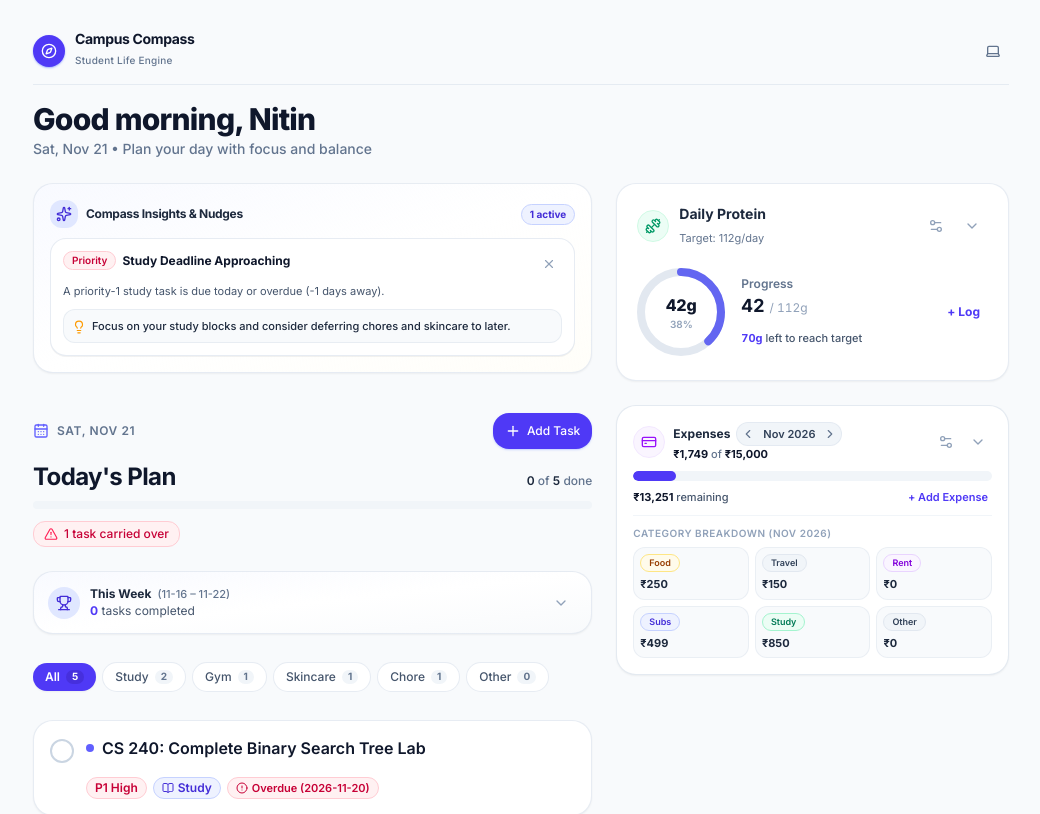
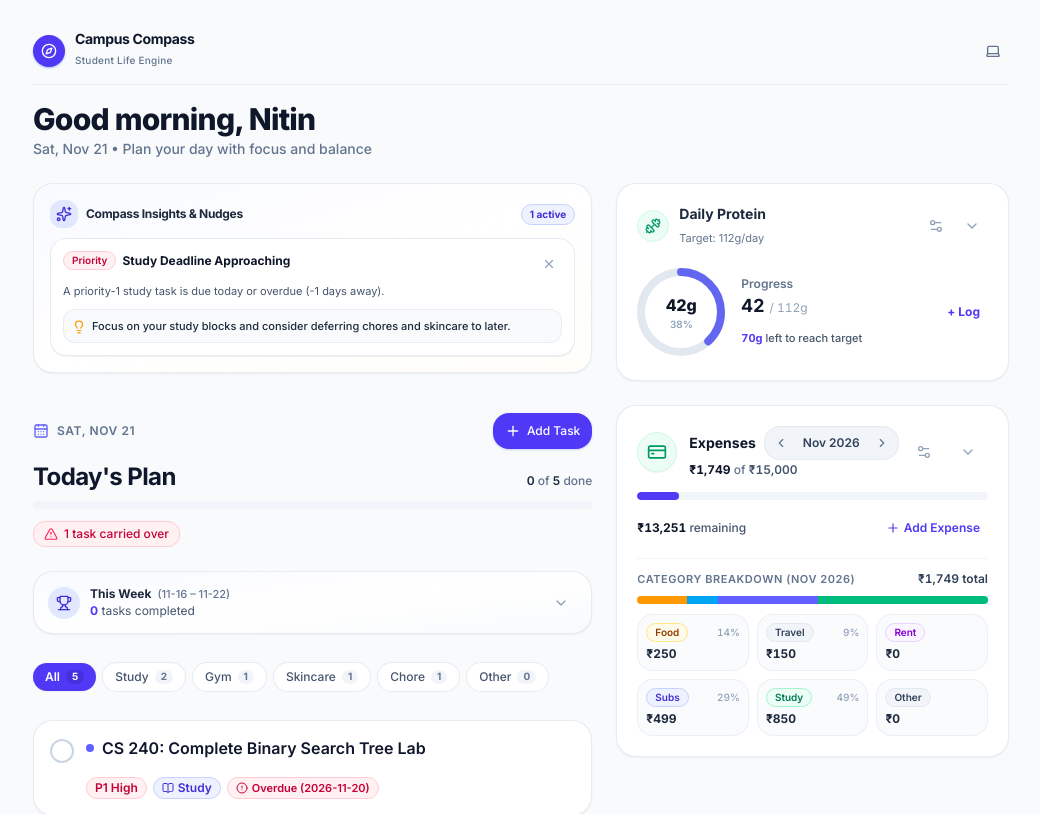
Before and after one commit to nitinbhhardwaj/campus-compass, a React (Vite) app: page / in a window 1280 px wide. Shown: the top 814 px of the page, without its empty margins (119-1159 px from the left). Built offline with nearby package versions, Linux system fonts and the light colour scheme.

Commit message:
feat(ui): redesign expense card with segmented breakdown, tabular numerals, and budget alert badges

```diff
--- a/src/features/expenses/components/ExpenseCard.tsx
+++ b/src/features/expenses/components/ExpenseCard.tsx
@@ -3,6 +3,8 @@ import { Expense, ExpenseCategory, CreateExpenseDTO } from '../types/expense';
 import { BudgetStatus, CategoryWarning, formatPaiseToRupees } from '../logic/expenseLogic';
 import { Card } from '../../../components/Card';
 import { Badge, BadgeProps } from '../../../components/Badge';
+import { ProgressBar } from '../../../components/ProgressBar';
+import { IconButton } from '../../../components/IconButton';
 import { ExpenseForm } from './ExpenseForm';
 import { ExpenseList } from './ExpenseList';
 import {
@@ -14,6 +16,7 @@ import {
   ChevronUp,
   AlertTriangle,
   AlertOctagon,
+  Plus,
 } from 'lucide-react';
 
 interface ExpenseCardProps {
@@ -37,14 +40,14 @@ interface ExpenseCardProps {
 
 const CATEGORY_CONFIG: Record<
   ExpenseCategory,
-  { label: string; variant: BadgeProps['variant'] }
+  { label: string; variant: BadgeProps['variant']; barColor: string; dotColor: string }
 > = {
-  food: { label: 'Food', variant: 'amber' },
-  travel: { label: 'Travel', variant: 'slate' },
-  rent: { label: 'Rent', variant: 'purple' },
-  subscriptions: { label: 'Subs', variant: 'indigo' },
-  study: { label: 'Study', variant: 'emerald' },
-  other: { label: 'Other', variant: 'slate' },
+  food: { label: 'Food', variant: 'amber', barColor: 'bg-amber-500', dotColor: 'bg-amber-500' },
+  travel: { label: 'Travel', variant: 'slate', barColor: 'bg-sky-500', dotColor: 'bg-sky-500' },
+  rent: { label: 'Rent', variant: 'purple', barColor: 'bg-purple-500', dotColor: 'bg-purple-500' },
+  subscriptions: { label: 'Subs', variant: 'indigo', barColor: 'bg-indigo-500', dotColor: 'bg-indigo-500' },
+  study: { label: 'Study', variant: 'emerald', barColor: 'bg-emerald-500', dotColor: 'bg-emerald-500' },
+  other: { label: 'Other', variant: 'slate', barColor: 'bg-slate-400', dotColor: 'bg-slate-400' },
 };
 
 export const ExpenseCard: React.FC<ExpenseCardProps> = ({
@@ -72,135 +75,150 @@ export const ExpenseCard: React.FC<ExpenseCardProps> = ({
       ? 'bg-rose-500'
       : status === 'warning'
       ? 'bg-amber-500'
-      : 'bg-indigo-600';
+      : 'bg-indigo-600 dark:bg-indigo-500';
 
   return (
-    <Card className="p-4 mb-4 bg-white border-slate-200/90 shadow-xs">
-      {/* Top Header: Title, Month Navigation, Settings */}
-      <div className="flex items-center justify-between mb-2">
-        <div className="flex items-center gap-2">
-          <div className="w-8 h-8 rounded-xl bg-purple-50 text-purple-600 flex items-center justify-center flex-shrink-0 border border-purple-100">
-            <CreditCard className="w-4 h-4" />
+    <Card className="p-4 sm:p-5 mb-4">
+      {/* Top Header: Title, Month Navigation, Settings & Toggle */}
+      <div className="flex items-center justify-between mb-3.5">
+        <div className="flex items-center gap-3">
+          <div className="w-10 h-10 rounded-2xl bg-emerald-50 dark:bg-emerald-950/40 text-emerald-600 dark:text-emerald-400 flex items-center justify-center flex-shrink-0 border border-emerald-100 dark:border-emerald-900/40 shadow-2xs">
+            <CreditCard className="w-5 h-5" />
           </div>
           <div>
-            <div className="flex items-center gap-1.5">
-              <span className="text-xs font-bold text-slate-800">Expenses</span>
-              {/* Month Navigator */}
-              <div className="inline-flex items-center bg-slate-100 rounded-lg p-0.5 border border-slate-200/80">
+            <div className="flex items-center gap-2">
+              <span className="text-sm font-bold text-slate-900 dark:text-slate-100">
+                Expenses
+              </span>
+              {/* Clean Month Navigator with accessible touch targets */}
+              <div className="inline-flex items-center bg-slate-100 dark:bg-slate-800 rounded-xl p-0.5 border border-slate-200/80 dark:border-slate-700/80">
                 <button
                   type="button"
                   onClick={onPreviousMonth}
-                  className="p-0.5 text-slate-500 hover:text-slate-800 rounded hover:bg-white transition-all cursor-pointer focus:outline-none focus:ring-1 focus:ring-indigo-500"
+                  className="w-7 h-7 flex items-center justify-center text-slate-500 dark:text-slate-400 hover:text-slate-900 dark:hover:text-slate-100 rounded-lg hover:bg-white dark:hover:bg-slate-700 transition-colors cursor-pointer focus:outline-none focus:ring-2 focus:ring-indigo-500"
                   aria-label="Previous month"
                 >
                   <ChevronLeft className="w-3.5 h-3.5" />
                 </button>
-                <span className="text-[11px] font-semibold text-slate-700 px-1.5">
+                <span className="text-xs font-semibold text-slate-700 dark:text-slate-300 px-2">
                   {selectedMonthDisplay}
                 </span>
                 <button
                   type="button"
                   onClick={onNextMonth}
-                  className="p-0.5 text-slate-500 hover:text-slate-800 rounded hover:bg-white transition-all cursor-pointer focus:outline-none focus:ring-1 focus:ring-indigo-500"
+                  className="w-7 h-7 flex items-center justify-center text-slate-500 dark:text-slate-400 hover:text-slate-900 dark:hover:text-slate-100 rounded-lg hover:bg-white dark:hover:bg-slate-700 transition-colors cursor-pointer focus:outline-none focus:ring-2 focus:ring-indigo-500"
                   aria-label="Next month"
                 >
                   <ChevronRight className="w-3.5 h-3.5" />
                 </button>
               </div>
             </div>
-            <div className="text-[11px] text-slate-500 font-medium">
-              <span className="font-bold text-slate-900">{formatPaiseToRupees(totalSpentPaise)}</span> of{' '}
-              <span className="font-bold text-slate-900">{formatPaiseToRupees(monthlyBudgetPaise)}</span>
+
+            <div className="text-xs text-slate-500 dark:text-slate-400 font-medium mt-0.5">
+              <span className="font-bold text-slate-900 dark:text-slate-100 tabular-nums">
+                {formatPaiseToRupees(totalSpentPaise)}
+              </span>{' '}
+              of{' '}
+              <span className="font-semibold text-slate-600 dark:text-slate-400 tabular-nums">
+                {formatPaiseToRupees(monthlyBudgetPaise)}
+              </span>
             </div>
           </div>
         </div>
 
         <div className="flex items-center gap-1">
-          <button
-            type="button"
+          <IconButton
+            variant="ghost"
+            size="md"
             onClick={onOpenSettings}
-            className="p-1.5 text-slate-400 hover:text-slate-600 rounded-lg hover:bg-slate-100 transition-colors cursor-pointer focus:outline-none focus:ring-2 focus:ring-indigo-500"
-            aria-label="Budget settings"
+            aria-label="Monthly budget settings"
+            className="text-slate-400 hover:text-slate-700 dark:text-slate-500 dark:hover:text-slate-200"
           >
             <Settings2 className="w-4 h-4" />
-          </button>
-          <button
-            type="button"
+          </IconButton>
+          <IconButton
+            variant="ghost"
+            size="md"
             onClick={() => setIsExpanded(!isExpanded)}
-            className="p-1.5 text-slate-400 hover:text-slate-600 rounded-lg hover:bg-slate-100 transition-colors cursor-pointer focus:outline-none focus:ring-2 focus:ring-indigo-500"
-            aria-expanded={isExpanded}
             aria-label={isExpanded ? 'Collapse expenses details' : 'Expand expenses details'}
+            className="text-slate-400 hover:text-slate-700 dark:text-slate-500 dark:hover:text-slate-200"
           >
             {isExpanded ? <ChevronUp className="w-4 h-4" /> : <ChevronDown className="w-4 h-4" />}
-          </button>
+          </IconButton>
         </div>
       </div>
 
-      {/* Progress Bar */}
-      <div className="w-full bg-slate-100 h-2.5 rounded-full overflow-hidden mb-2">
-        <div
-          className={`h-full rounded-full transition-all duration-300 ease-out ${progressBarColor}`}
-          style={{ width: `${Math.min(100, usedPercent)}%` }}
+      {/* Spent vs Budget Progress Bar (shifts color at 80% and 100%) */}
+      <div className="mb-2.5">
+        <ProgressBar
+          percent={usedPercent}
+          color={progressBarColor}
         />
       </div>
 
       {/* Status Line */}
-      <div className="flex items-center justify-between text-[11px] mb-2">
+      <div className="flex items-center justify-between text-xs mb-3">
         <div>
           {status === 'over' ? (
-            <span className="inline-flex items-center gap-1 font-bold text-rose-700 bg-rose-50 px-2 py-0.5 rounded-full border border-rose-200">
-              <AlertOctagon className="w-3 h-3 text-rose-600" />
+            <span className="inline-flex items-center gap-1.5 font-bold text-rose-700 dark:text-rose-400 bg-rose-50 dark:bg-rose-950/50 px-2.5 py-0.5 rounded-full border border-rose-200 dark:border-rose-900/60 tabular-nums">
+              <AlertOctagon className="w-3.5 h-3.5 text-rose-600 dark:text-rose-400" />
               Over budget ({usedPercent}%)
             </span>
           ) : status === 'warning' ? (
-            <span className="inline-flex items-center gap-1 font-bold text-amber-700 bg-amber-50 px-2 py-0.5 rounded-full border border-amber-200">
-              <AlertTriangle className="w-3 h-3 text-amber-600" />
+            <span className="inline-flex items-center gap-1.5 font-bold text-amber-700 dark:text-amber-400 bg-amber-50 dark:bg-amber-950/50 px-2.5 py-0.5 rounded-full border border-amber-200 dark:border-amber-900/60 tabular-nums">
+              <AlertTriangle className="w-3.5 h-3.5 text-amber-600 dark:text-amber-400" />
               {usedPercent}% used (Warning)
             </span>
           ) : (
-            <span className="font-medium text-slate-600">
-              <strong className="text-slate-900 font-bold">{formatPaiseToRupees(remainingBudgetPaise)}</strong> remaining
+            <span className="font-medium text-slate-600 dark:text-slate-400">
+              <strong className="text-slate-900 dark:text-slate-100 font-bold tabular-nums">
+                {formatPaiseToRupees(remainingBudgetPaise)}
+              </strong>{' '}
+              remaining
             </span>
           )}
         </div>
 
+        {!isExpanded && (
           <button
             type="button"
             onClick={() => {
               setIsExpanded(true);
               setActiveTab('add');
             }}
-          className="font-semibold text-indigo-600 hover:text-indigo-700 cursor-pointer focus:outline-none focus:ring-2 focus:ring-indigo-500 rounded px-1"
+            className="inline-flex items-center gap-1 text-xs font-semibold text-indigo-600 dark:text-indigo-400 hover:text-indigo-700 dark:hover:text-indigo-300 cursor-pointer focus:outline-none focus:ring-2 focus:ring-indigo-500 rounded-lg px-2 py-1 transition-colors min-h-[36px]"
           >
-          {isExpanded ? '' : '+ Add Expense'}
+            <Plus className="w-3.5 h-3.5" />
+            <span>Add Expense</span>
           </button>
+        )}
       </div>
 
       {/* Warning Message Alerts (at >= 80% overall or in specific categories) */}
       {(status === 'warning' || status === 'over' || categoryWarnings.length > 0) && (
-        <div className="flex flex-col gap-1.5 my-2.5">
+        <div className="flex flex-col gap-2 my-3">
           {status === 'warning' && (
-            <div className="p-2.5 rounded-xl bg-amber-50/80 border border-amber-200 text-amber-900 text-xs flex items-center gap-2">
-              <AlertTriangle className="w-4 h-4 text-amber-600 flex-shrink-0" />
+            <div className="p-2.5 rounded-xl bg-amber-50/90 dark:bg-amber-950/40 border border-amber-200 dark:border-amber-900/50 text-amber-900 dark:text-amber-200 text-xs flex items-center gap-2">
+              <AlertTriangle className="w-4 h-4 text-amber-600 dark:text-amber-400 flex-shrink-0" />
               <span>You've used {usedPercent}% of your overall monthly budget.</span>
             </div>
           )}
           {status === 'over' && (
-            <div className="p-2.5 rounded-xl bg-rose-50/80 border border-rose-200 text-rose-900 text-xs flex items-center gap-2">
-              <AlertOctagon className="w-4 h-4 text-rose-600 flex-shrink-0" />
-              <span>You've exceeded your monthly budget by {formatPaiseToRupees(totalSpentPaise - monthlyBudgetPaise)}.</span>
+            <div className="p-2.5 rounded-xl bg-rose-50/90 dark:bg-rose-950/40 border border-rose-200 dark:border-rose-900/50 text-rose-900 dark:text-rose-200 text-xs flex items-center gap-2">
+              <AlertOctagon className="w-4 h-4 text-rose-600 dark:text-rose-400 flex-shrink-0" />
+              <span>You've exceeded your monthly budget by <span className="tabular-nums font-bold">{formatPaiseToRupees(totalSpentPaise - monthlyBudgetPaise)}</span>.</span>
             </div>
           )}
           {categoryWarnings.map((w) => (
             <div
               key={w.category}
-              className="p-2 rounded-xl bg-amber-50/60 border border-amber-200/80 text-amber-800 text-[11px] flex items-center justify-between"
+              className="p-2 rounded-xl bg-amber-50/70 dark:bg-amber-950/30 border border-amber-200/80 dark:border-amber-900/40 text-amber-900 dark:text-amber-300 text-xs flex items-center justify-between"
             >
               <div className="flex items-center gap-1.5">
-                <AlertTriangle className="w-3.5 h-3.5 text-amber-600" />
+                <AlertTriangle className="w-3.5 h-3.5 text-amber-600 dark:text-amber-400 flex-shrink-0" />
                 <span>You've used {w.percent}% of your {w.category} budget</span>
               </div>
-              <span className="font-bold">
+              <span className="font-bold tabular-nums">
                 {formatPaiseToRupees(w.spentPaise)} / {formatPaiseToRupees(w.budgetPaise)}
               </span>
             </div>
@@ -208,26 +226,57 @@ export const ExpenseCard: React.FC<ExpenseCardProps> = ({
         </div>
       )}
 
-      {/* Month Category Breakdown Summary */}
-      <div className="mt-2.5 pt-2.5 border-t border-slate-100">
-        <div className="text-[10px] font-semibold text-slate-400 mb-1.5 uppercase tracking-wider">
+      {/* Category Breakdown with Segmented Bar and Badges */}
+      <div className="mt-3 pt-3 border-t border-slate-100 dark:border-slate-800">
+        <div className="flex items-center justify-between mb-2">
+          <span className="text-[11px] font-semibold text-slate-500 dark:text-slate-400 uppercase tracking-wider">
             Category Breakdown ({selectedMonthDisplay})
+          </span>
+          <span className="text-xs font-semibold text-slate-700 dark:text-slate-300 tabular-nums">
+            {formatPaiseToRupees(totalSpentPaise)} total
+          </span>
         </div>
-        <div className="grid grid-cols-3 gap-1.5">
+
+        {/* Segmented Color Bar */}
+        {totalSpentPaise > 0 && (
+          <div className="w-full h-2 rounded-full overflow-hidden flex bg-slate-100 dark:bg-slate-800 mb-2.5">
+            {(Object.keys(CATEGORY_CONFIG) as ExpenseCategory[]).map((cat) => {
+              const amount = categoryTotals[cat] || 0;
+              if (amount <= 0) return null;
+              const pct = (amount / totalSpentPaise) * 100;
+              return (
+                <div
+                  key={cat}
+                  className={`h-full ${CATEGORY_CONFIG[cat].barColor} transition-all duration-300`}
+                  style={{ width: `${pct}%` }}
+                  title={`${CATEGORY_CONFIG[cat].label}: ${formatPaiseToRupees(amount)} (${Math.round(pct)}%)`}
+                />
+              );
+            })}
+          </div>
+        )}
+
+        {/* Category Cards with Badges and Tabular Numerals */}
+        <div className="grid grid-cols-2 sm:grid-cols-3 gap-2">
           {(Object.keys(CATEGORY_CONFIG) as ExpenseCategory[]).map((cat) => {
             const meta = CATEGORY_CONFIG[cat];
             const amount = categoryTotals[cat] || 0;
             return (
               <div
                 key={cat}
-                className="flex flex-col p-1.5 rounded-lg bg-slate-50 border border-slate-200/60"
+                className="flex flex-col p-2 rounded-xl bg-slate-50/70 dark:bg-slate-800/40 border border-slate-200/60 dark:border-slate-700/50"
               >
                 <div className="flex items-center justify-between">
-                  <Badge variant={meta.variant} className="text-[9px] px-1 py-0">
+                  <Badge variant={meta.variant} className="text-[10px] px-1.5 py-0.5">
                     {meta.label}
                   </Badge>
+                  {totalSpentPaise > 0 && amount > 0 && (
+                    <span className="text-[10px] font-medium text-slate-400 dark:text-slate-500 tabular-nums">
+                      {Math.round((amount / totalSpentPaise) * 100)}%
+                    </span>
+                  )}
                 </div>
-                <span className="text-[11px] font-bold text-slate-800 mt-1 truncate">
+                <span className="text-xs font-bold text-slate-800 dark:text-slate-200 mt-1 tabular-nums truncate">
                   {formatPaiseToRupees(amount)}
                 </span>
               </div>
@@ -238,18 +287,18 @@ export const ExpenseCard: React.FC<ExpenseCardProps> = ({
 
       {/* Expanded Accordion: Add Expense & Month History */}
       {isExpanded && (
-        <div className="mt-3 pt-3 border-t border-slate-100 animate-in fade-in duration-150">
+        <div className="mt-4 pt-4 border-t border-slate-100 dark:border-slate-800 animate-in fade-in duration-150">
           {/* Sub-tab switcher */}
-          <div className="flex rounded-xl bg-slate-100 p-0.5 mb-3" role="tablist">
+          <div className="flex rounded-xl bg-slate-100 dark:bg-slate-800/80 p-0.5 mb-3" role="tablist">
             <button
               type="button"
               role="tab"
               aria-selected={activeTab === 'add'}
               onClick={() => setActiveTab('add')}
-              className={`flex-1 py-1.5 text-xs font-semibold rounded-lg text-center transition-all cursor-pointer ${
+              className={`flex-1 py-1.5 text-xs font-semibold rounded-lg text-center transition-all cursor-pointer min-h-[38px] ${
                 activeTab === 'add'
-                  ? 'bg-white text-slate-900 shadow-xs'
-                  : 'text-slate-500 hover:text-slate-700'
+                  ? 'bg-white dark:bg-slate-700 text-slate-900 dark:text-slate-100 shadow-xs'
+                  : 'text-slate-500 dark:text-slate-400 hover:text-slate-700 dark:hover:text-slate-200'
               }`}
             >
               Add Expense
@@ -259,10 +308,10 @@ export const ExpenseCard: React.FC<ExpenseCardProps> = ({
               role="tab"
               aria-selected={activeTab === 'list'}
               onClick={() => setActiveTab('list')}
-              className={`flex-1 py-1.5 text-xs font-semibold rounded-lg text-center transition-all cursor-pointer ${
+              className={`flex-1 py-1.5 text-xs font-semibold rounded-lg text-center transition-all cursor-pointer min-h-[38px] ${
                 activeTab === 'list'
-                  ? 'bg-white text-slate-900 shadow-xs'
-                  : 'text-slate-500 hover:text-slate-700'
+                  ? 'bg-white dark:bg-slate-700 text-slate-900 dark:text-slate-100 shadow-xs'
+                  : 'text-slate-500 dark:text-slate-400 hover:text-slate-700 dark:hover:text-slate-200'
               }`}
             >
               {selectedMonthDisplay} History ({monthExpenses.length})
```
Also changed, not shown: src/features/expenses/components/ExpenseForm.tsx (+14 -14 lines), src/features/expenses/components/ExpenseList.tsx (+18 -20 lines), src/features/expenses/components/ExpenseSettingsModal.tsx (+12 -12 lines). Lines whose indentation alone changed are shown as unchanged.
